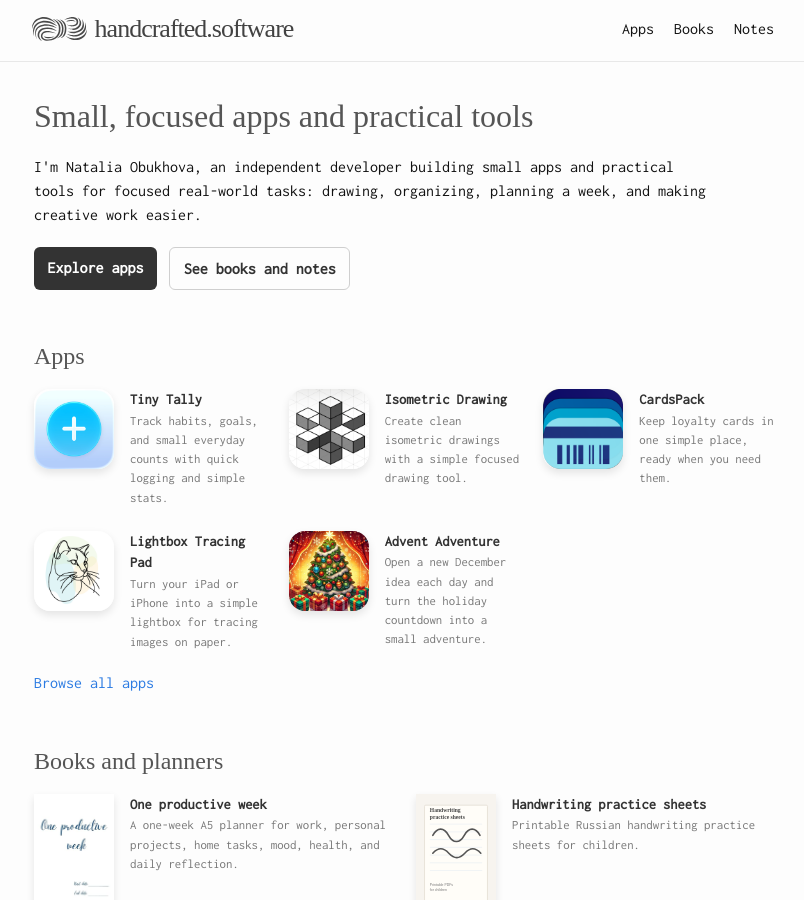
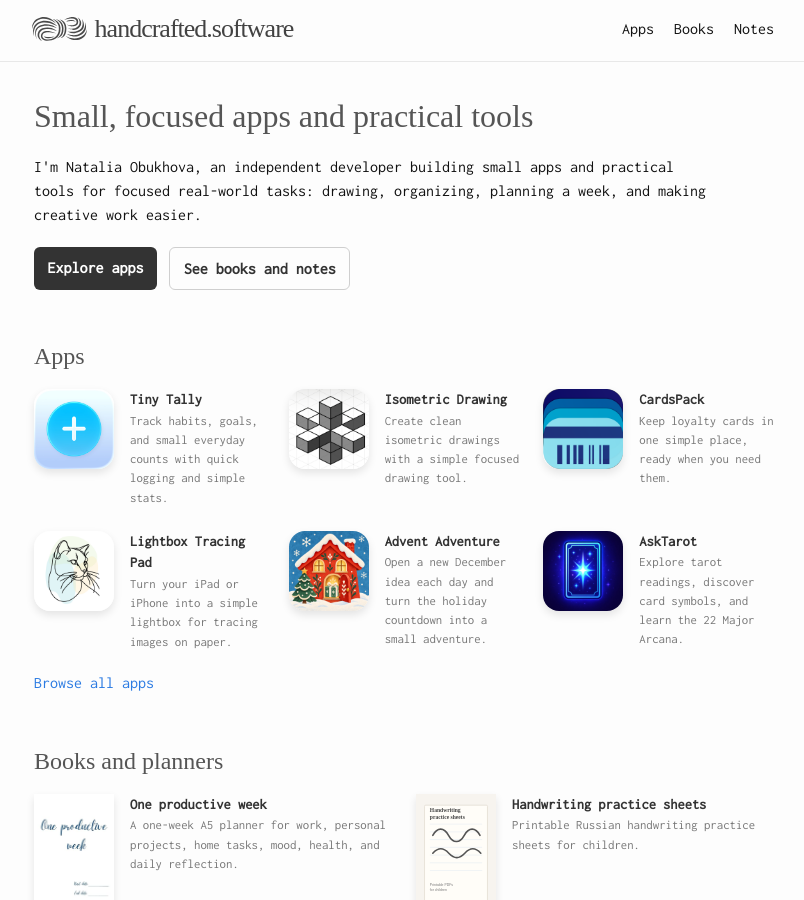
Before and after one commit to handcraftedsoftware/pages, a Jekyll site: the page built from index.md, in a window 1280 px wide and 900 px high. Shown: the whole window, without its empty margins (236-1040 px from the left). Built offline with Jekyll 4.4.1, drawn with Linux system fonts in a browser that asks for light colours; some web fonts are replaced.

Commit message:
Add AskTarot to homepage and refresh Advent Adventure branding

```diff
--- a/_apps/2020-12-19-advent-calendar-en.html
+++ b/_apps/2020-12-19-advent-calendar-en.html
@@ -3,7 +3,7 @@ layout: null
 title: "Advent Adventure"
 description: "A family advent calendar with 13 mini-games, 31 daily activities and 17 printable PDFs. Download Advent Adventure on the App Store."
 summary: "A family advent calendar with 13 mini-games, 31 daily activities and 17 printable PDFs."
-image: "/assets/images/app-icons/advent-adventure.jpg"
+image: "/assets/advent-adventure/assets/app-icon.png"
 date: 2024-11-18
 status: active
 hide_date: true
@@ -108,7 +108,7 @@ canonical_url: "https://handcrafted.software/apps/advent-adventure"
 <div class="day-closed"><img src="{{ '/assets/advent-adventure/assets/closed-24.png' | relative_url }}" alt="December 24 — window closed" width="280" height="280" loading="lazy"></div></div><p class="calendar-caption">24 days, plus 7 bonus days after Christmas.</p></div></section>
   <section class="tree-spread page-width" id="together"><div class="tree-letter"><h2>Decorate<br><em>your tree.</em></h2><p>Collect a decoration each day. Hang it wherever you like.</p></div><div class="tree-scene"><span class="tree-label">DECORATIONS FROM DAYS 1–4</span><img class="tree" src="{{ '/assets/advent-adventure/assets/tree.png' | relative_url }}" width="520" height="700" alt="Your Christmas tree with the first four collectible decorations" loading="lazy"><img class="ornament ornament-one" src="{{ '/assets/advent-adventure/assets/bauble.png' | relative_url }}" width="80" height="80" alt="Day 1 red bauble" loading="lazy"><img class="ornament ornament-two" src="{{ '/assets/advent-adventure/assets/blue.png' | relative_url }}" width="80" height="80" alt="Day 2 blue bauble" loading="lazy"><img class="ornament ornament-three" src="{{ '/assets/advent-adventure/assets/bow-coral.png' | relative_url }}" width="80" height="80" alt="Day 3 coral bow" loading="lazy"><img class="ornament ornament-four" src="{{ '/assets/advent-adventure/assets/pinecone.png' | relative_url }}" width="80" height="80" alt="Day 4 pinecone" loading="lazy"></div></section>
   <section class="faq page-width" id="questions"><div><h2>Good to know</h2></div><div class="questions"><details><summary>Who is Advent Adventure for?</summary><p>Children and their families.</p></details><details><summary>How does the calendar work?</summary><p>Days 1–4 are free and always available. A one-time purchase unlocks the rest, with each window opening on its December date. Includes seven bonus days for December 25–31.</p></details><details><summary>Do we need a printer?</summary><p>Only for the paper crafts. Games, music and the tree work without one.</p></details><details><summary>Does it work offline?</summary><p>Yes. Games, music and printable PDFs are included in the app. Printing depends on your printer setup.</p></details><details><summary>Which devices and language is it designed for?</summary><p>The app is designed for iPhone and iPad, with activities in English.</p></details></div></section>
-  <footer class="page-width footer"><div class="footer-top"><p class="handwritten">Merry Christmas!</p><a class="app-store-button" href="https://apps.apple.com/us/app/advent-adventure/id6738355652" target="_blank" rel="noopener" aria-label="Download Advent Adventure on the App Store"><span class="store-arrow" aria-hidden="true">↓</span><span><span class="store-overline">Download on the</span><strong>App Store</strong></span></a></div><div class="footer-bottom"><a class="wordmark" href="#main">advent adventure <b aria-hidden="true">✳</b></a><span>A CHRISTMAS CALENDAR FOR iPHONE & iPAD</span><a href="#main">BACK TO THE TOP ↑</a></div></footer>
+  <footer class="page-width footer"><div class="footer-top"><p class="handwritten">Merry Christmas!</p><a class="app-store-button" href="https://apps.apple.com/us/app/advent-adventure/id6738355652" target="_blank" rel="noopener" aria-label="Download Advent Adventure on the App Store"><span class="store-arrow" aria-hidden="true">↓</span><span><span class="store-overline">Download on the</span><strong>App Store</strong></span></a></div><div class="footer-bottom"><a class="wordmark" href="#main">advent adventure <b aria-hidden="true">✳</b></a><span>A CHRISTMAS CALENDAR FOR iPHONE & iPAD</span><a href="#main">BACK TO THE TOP ↑</a></div><p class="maker-credit"><a href="{{ '/' | relative_url }}">Made by handcrafted.software</a></p></footer>
 </main>
   <audio id="christmas-music" src="{{ '/assets/advent-adventure/assets/jingle-toytime.m4a' | relative_url }}" preload="none" loop></audio>
   <p class="sr-only" id="music-status" role="status" aria-live="polite"></p>
--- a/_data/featured_ios_apps.yml
+++ b/_data/featured_ios_apps.yml
@@ -20,5 +20,10 @@
 
 - name: "Advent Adventure"
   description: "Open a new December idea each day and turn the holiday countdown into a small adventure."
-  image: "/assets/images/app-icons/advent-adventure.jpg"
+  image: "/assets/advent-adventure/assets/app-icon.png"
   link: "/apps/advent-adventure"
+
+- name: "AskTarot"
+  description: "Explore tarot readings, discover card symbols, and learn the 22 Major Arcana."
+  image: "/assets/images/app-icons/asktarot.jpg"
+  link: "/apps/asktarot"
--- a/assets/advent-adventure/festive.css
+++ b/assets/advent-adventure/festive.css
@@ -181,6 +181,9 @@
 @media(max-width:580px){.window-panel{border-width:3px}}
 
 /* Screenshots stay uncropped and scroll as a gallery on every screen size. */
+.festive-theme .maker-credit{padding-top:24px;text-align:center;font-size:14px}
+.maker-credit a{text-decoration:underline;text-underline-offset:4px}
+.maker-credit a:hover{color:var(--red)}
 .app-screens{padding-block:60px 35px}
 .app-screens-heading{display:flex;align-items:flex-end;justify-content:space-between;gap:24px;margin-bottom:28px}
 .app-screens-heading h2{font-size:44px;letter-spacing:-1.5px}
```
Also changed, not shown: assets/images/app-icons/asktarot.jpg (added).
